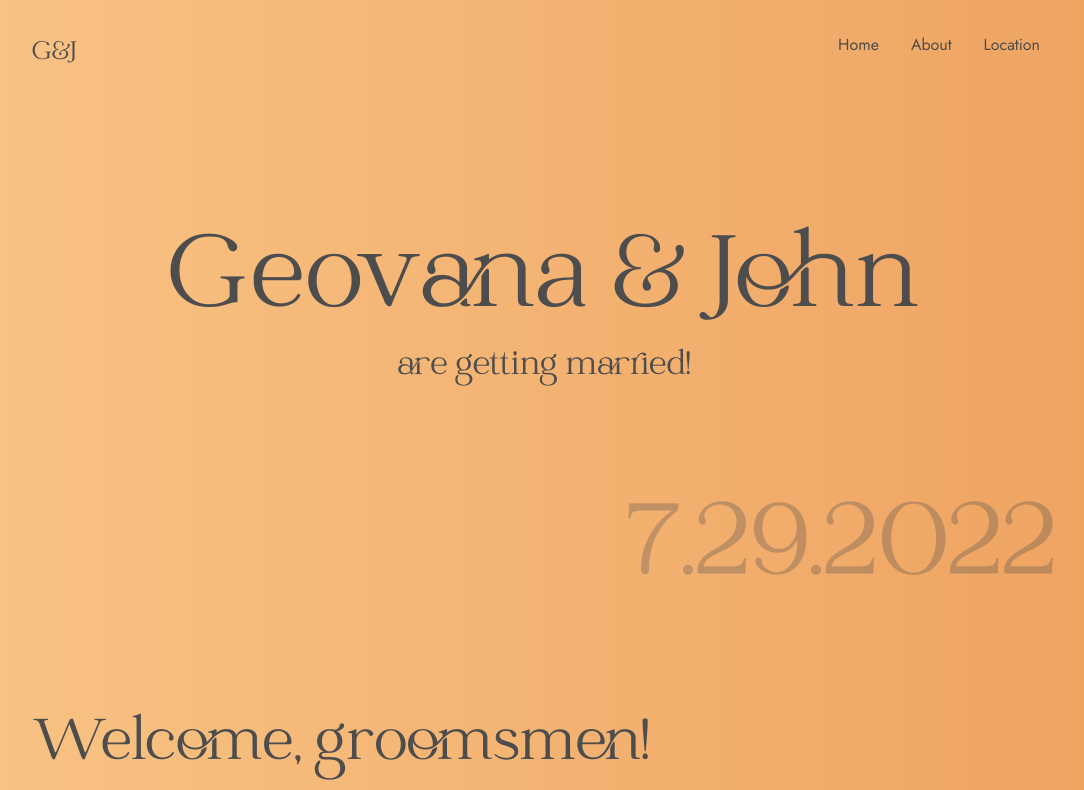
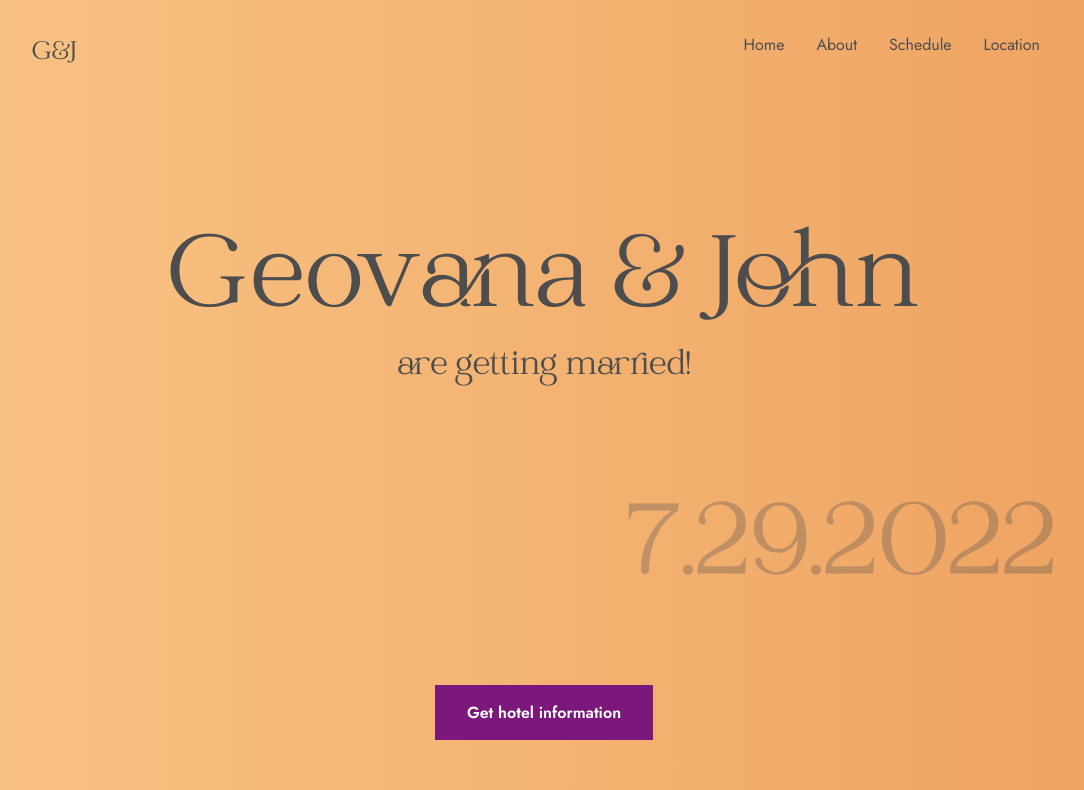
Before and after one commit to jbentley10/john-and-geovana-wedding, a Next.js app: page /groomsmen in a window 1280 px wide. Shown: the top 790 px of the page, without its empty margins (96-1180 px from the left). Built offline with nearby package versions, Linux system fonts and the light colour scheme; what @contentful/rich-text-types would draw is missing.

Commit message:
Add hotel link and uncomment schedule

```diff
--- a/components/hero.js
+++ b/components/hero.js
@@ -2,14 +2,14 @@
  * @file hero.js
  */
 // Import dependencies
-import Image from 'next/image';
+import Link from 'next/link';
 
 // Import styles
-import { heroStyles, h2Styles } from '../utils/constants';
+import { heroStyles, h2Styles, buttonStyles } from '../utils/constants';
 
 export default function Hero () {
   return (
-    <div className={`h-3/4`}>
+    <div id={`top`} className={`h-3/4`}>
       <div className={`text-center pt-24 pb-48 md:pt-48`}>
         <h1 className={`${heroStyles}`}>Geovana & John</h1>
         <h2 className={`${h2Styles}`}>are getting married!</h2>
@@ -17,6 +17,9 @@ export default function Hero () {
       <div className={`text-center md:text-right bottom-24 relative`}>
         <h1 className={`${heroStyles} opacity-30 cursor-default`}>7.29.2022</h1>
       </div>
+      <div className={`text-center relative mb-24`}>
+        <Link href={`#location`}><a className={buttonStyles}>Get hotel information</a></Link>
+      </div>
     </div>
   )
 }
--- a/components/map.js
+++ b/components/map.js
@@ -63,7 +63,7 @@ export default function Map() {
             scaledSize: new window.google.maps.Size(35, 35)
           }}
         />
-        {/* <Marker
+        <Marker
           position={{ lat: markers[1].lat, lng: markers[1].lng }}
           onClick={() => {
             setSelectedMarker(markers[1]);
@@ -73,7 +73,7 @@ export default function Map() {
             url: '/images/hotel.svg',
             scaledSize: new window.google.maps.Size(35, 35)
           }}
-        /> */}
+        />
         <Marker
           position={{ lat: markers[2].lat, lng: markers[2].lng }}
           onClick={() => {
@@ -122,6 +122,19 @@ export default function Map() {
               </p>
             </li>
             <li className="mb-8 list-disc text-purple">
+              <Link href={markers[1].link}><a target="_blank" className={`${h5Styles} text-purple`}>{markers[1].name}</a></Link>
+              <p className={`${paragraphStyles} pb-2`}>
+              {markers[1].address}
+              </p>
+              <p className={`${paragraphStyles} w-1/2`}>
+                The bride and groom have worked with Hotel deLuxe to ensure guests receive a special hotel discount. Use the
+                link below to book your room with a discount! Alternatively, use the code CELEBRATE at checkout.
+              </p>
+              <Link href={`https://reservations.provenancehotels.com/?chain=21650&hotel=76779&level=chain&dest=ALL&promo=CELEBRATE`}>
+                <a target="_blank" className={`${buttonStyles} block w-1/2 text-center mt-2`}>Book with discount</a>
+              </Link>
+            </li>
+            <li className="mb-8 list-disc text-purple">
               <Link href={markers[2].link}><a target="_blank" className={`${h5Styles} text-purple`}>{markers[2].name}</a></Link>
               <p className={`${paragraphStyles}`}>
               {markers[2].address}
--- a/components/navigation.js
+++ b/components/navigation.js
@@ -22,7 +22,7 @@ export default function Navigation() {
     <div className={`fixed w-4/5 m-auto z-50`}>
       <div className={`flex justify-between`}>
         <div className={``}>
-          <Link to={`/`} href={`/`}>
+          <Link href={`#top`}>
             <h3
               className={`font-john-mayer text-h3 text-uppercase text-text-color cursor-pointer`}
             >
@@ -68,11 +68,11 @@ export default function Navigation() {
                   About
                 </Link>
               </li>
-              {/* <li className={navigationLinkStyles}>
+              <li className={navigationLinkStyles}>
                 <Link to={`/`} href={`/schedule`}>
                   Schedule
                 </Link>
-              </li> */}
+              </li>
               <li className={navigationLinkStyles}>
                 <Link to={`/`} href={`/#location`}>
                   Location
@@ -99,11 +99,11 @@ export default function Navigation() {
                 About
               </Link>
             </li>
-            {/* <li className={navigationLinkStyles}>
+            <li className={navigationLinkStyles}>
               <Link to={`/`} href={`/schedule`}>
                 Schedule
               </Link>
-            </li> */}
+            </li>
             <li className={navigationLinkStyles}>
               <Link to={`/`} href={`/#location`}>
                 Location
```
